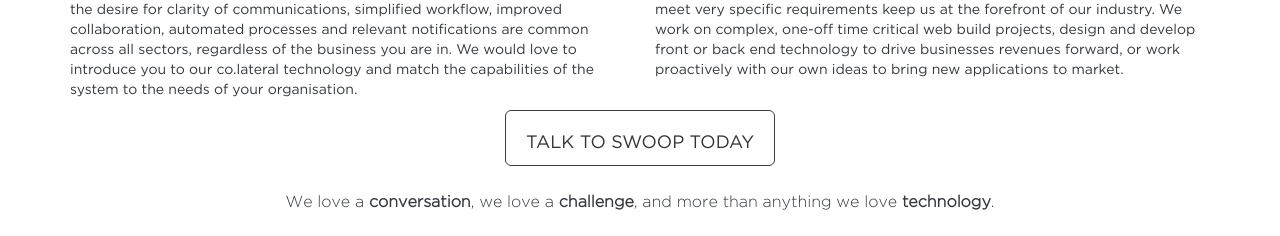
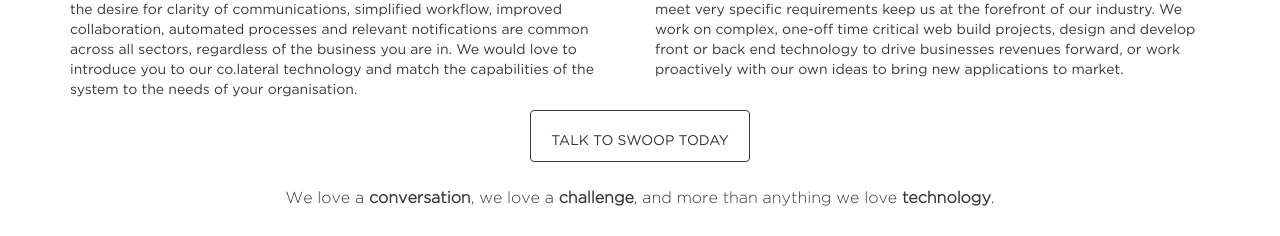
Before and after one commit to myntea/swoop-website, a Jekyll site: the page built from index.html, in a window 1280 px wide and 900 px high, scrolled down 1281 px. Shown: the part 661-897 px from the top of the window. Built offline with Jekyll 4.4.1, drawn with Linux system fonts in a browser that asks for light colours.

Commit message:
Changed button size.

```diff
--- a/index.html
+++ b/index.html
@@ -63,7 +63,7 @@
       {% endfor %}
     </div>
     <p class="text-center">
-      <a class="btn btn-lg btn-default" href="{{ site.baseurl }}{{ site.data.services.button-url }}" role="button">{{ site.data.services.button-title }}</a>
+      <a class="btn btn-default" href="{{ site.baseurl }}{{ site.data.services.button-url }}" role="button">{{ site.data.services.button-title }}</a>
     </p>
     <p class="text-center button-description">
       {{ site.data.services.button-description }}
```
